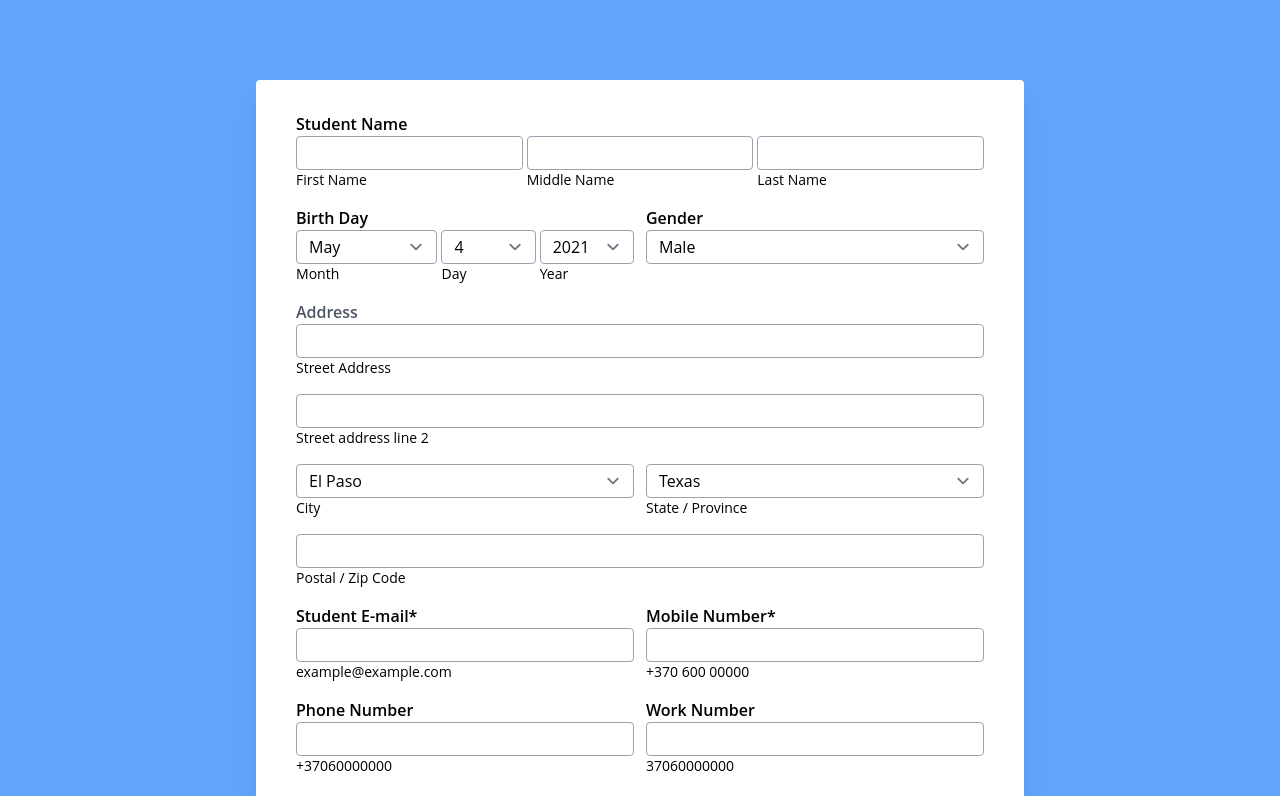
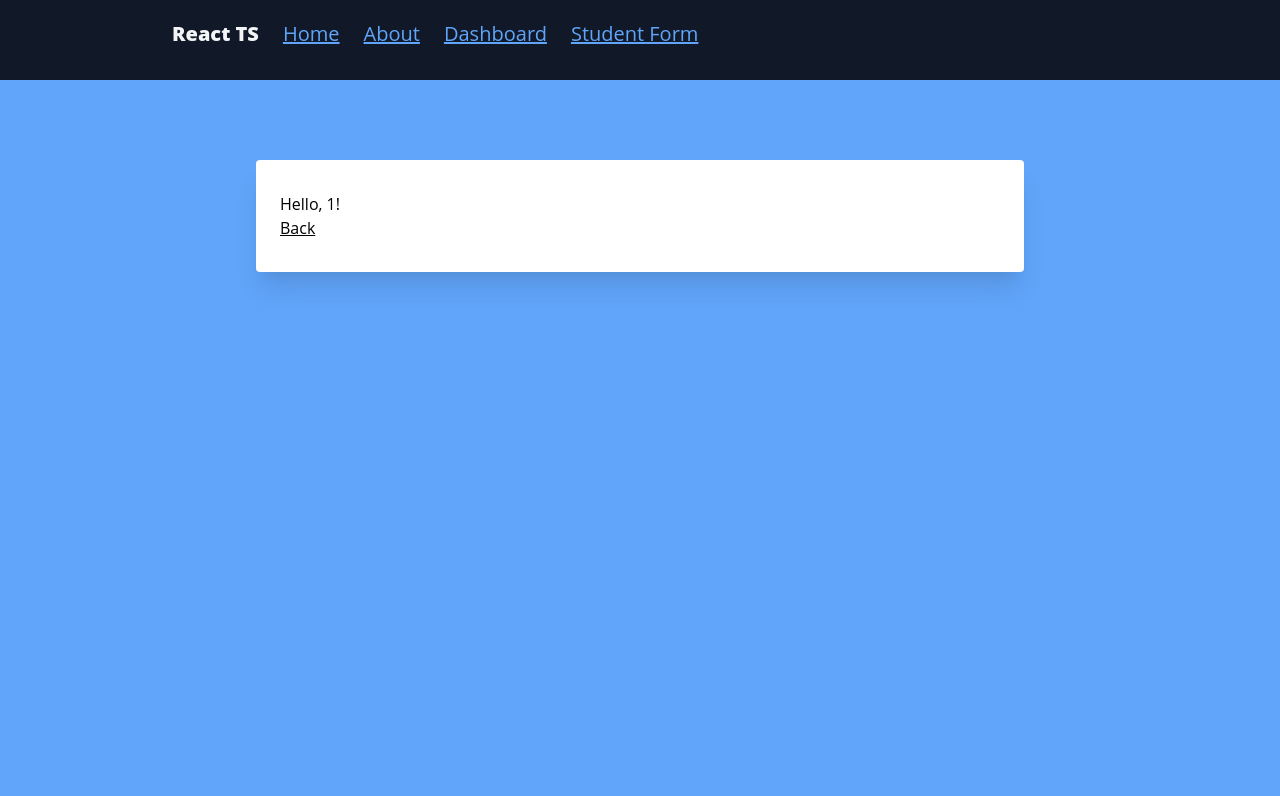
Before and after one commit to IanSSenne/react-ts, a React (Create React App) app: page /dashboard/1 in a window 1280 px wide. Shown: the top 796 px of the page. Built offline with nearby package versions, Linux system fonts and the light colour scheme.

Commit message:
Added react routes

```diff
--- a/package.json
+++ b/package.json
@@ -17,6 +17,7 @@
     "react": "^17.0.2",
     "react-dom": "^17.0.2",
     "react-hook-form": "^7.3.6",
+    "react-router-dom": "^5.2.0",
     "react-scripts": "4.0.3",
     "tailwindcss": "npm:@tailwindcss/postcss7-compat@^2.1.2",
     "typescript": "^4.2.4",
@@ -46,5 +47,7 @@
       "last 1 safari version"
     ]
   },
-  "devDependencies": {}
+  "devDependencies": {
+    "@types/react-router-dom": "^5.1.7"
+  }
 }
--- a/src/App.tsx
+++ b/src/App.tsx
@@ -1,12 +1,51 @@
 import Form from './domains/Form';
+import {
+  BrowserRouter as Router,
+  Switch,
+  Route,
+  Link
+} from "react-router-dom";
+import Home from './Pages/Home';
+import About from './Pages/About';
+import Dashboard from './Pages/Dashboard';
+import Details from './Pages/Dashboard/Details';
 
 function App() {
   return (
-    <div className="mt-20 mb-16 sm:mx-auto sm:w-full max-w-3xl">
-      <div className="bg-white py-8 px-6 shadow rounded sm:px-10 shadow-xl">
-        <Form />
-      </div><br />
-    </div>
+    <Router>
+      <header >
+        <nav className='bg-gray-900 pt-5 pl-40 h-20'>
+          <ul className='flex text-blue-400 text-xl'>
+            <li className=''>
+              <Link className='p-3 font-black text-gray-100' to='/'>React TS</Link>
+            </li>
+            <li>
+              <Link className='p-3 hover:text-blue-500 underline' to="/">Home</Link>
+            </li>
+            <li>
+              <Link className='p-3 hover:text-blue-500 underline' to="/about">About</Link>
+            </li>
+            <li>
+              <Link className='p-3 hover:text-blue-500 underline' to="/dashboard">Dashboard</Link>
+            </li>
+            <li>
+              <Link className='p-3 hover:text-blue-500 underline' to="/form">Student Form</Link>
+            </li>
+          </ul>
+        </nav>
+        <div className="mt-20 mb-16 sm:mx-auto sm:w-full max-w-3xl">
+          <div className="bg-white py-8 px-6 shadow rounded shadow-xl">
+            <Switch>
+              <Route exact path="/" component={Home}/>
+              <Route path="/about" component={About}/>
+              <Route exact path="/dashboard" component={Dashboard}/>
+              <Route path="/dashboard/:username" component={Details}/>
+              <Route path="/form" component={Form}/>
+            </Switch>
+          </div>
+        </div>
+      </header>
+    </Router>
   );
 }
 
--- /dev/null
+++ b/src/Pages/About/index.tsx
@@ -0,0 +1,7 @@
+export default function About() {
+  return (
+    <div>
+      <h2>About Page</h2>
+    </div>
+  );
+}
--- /dev/null
+++ b/src/Pages/Dashboard/Details.tsx
@@ -0,0 +1,16 @@
+import { useEffect, useState } from "react";
+import { Link } from "react-router-dom";
+
+export default function Details(props:any) {
+  const [username, setUsername] = useState('');
+
+  useEffect(() => {
+    setUsername(props.match.params.username)
+  },[]);
+  return (
+    <div>
+      <h2>{`Hello, ${username}!`}</h2>
+      <Link  className='underline' to={`/dashboard/`}>Back</Link>
+    </div>
+  );
+}
--- /dev/null
+++ b/src/Pages/Dashboard/index.tsx
@@ -0,0 +1,10 @@
+import { Link } from "react-router-dom";
+export default function Dashboard() {
+  const username = 'Jonas Jonaitis';
+  return (
+    <div>
+      <h2>Dashboard Page</h2>
+      <Link className='underline' to={`/dashboard/${username}`}>User details</Link>
+    </div>
+  );
+}
--- /dev/null
+++ b/src/Pages/Home/index.tsx
@@ -0,0 +1,7 @@
+export default function Home() {
+  return (
+    <div>
+      <h2>Home Page</h2>
+    </div>
+  );
+}
--- a/src/api/getData.tsx
+++ b/src/api/getData.tsx
@@ -30,9 +30,17 @@ export function generateArrayOfCourses() {
   return Array.from({ length: courses.length }, (v, i) => ({ value: courses[i], label: courses[i].charAt(0).toUpperCase() + courses[i].slice(1) }));
 }
 
+
+
+interface StateInterface  {
+  texas: string[],
+  florida: string[],
+  indiana: string[],
+  nevada: string[],
+}
 // Data object for state/city
-const cityByState = {
-  texas: ['el Paso', 'dallas'],
+const cityByState: StateInterface = {
+  texas: ['el paso', 'dallas'],
   florida: ['miami', 'orlando'],
   indiana: ['indianapolis', 'madison'],
   nevada: ['las vegas', 'virginia']
--- a/src/domains/Form.tsx
+++ b/src/domains/Form.tsx
@@ -8,36 +8,44 @@ import { generateArrayOfMonths, generateArrayOfDays, generateArrayOfYears, gener
 
 export default function Form() {
 
-  const cityByState: any = {
+  interface StateInterface  {
+    texas: string[],
+    florida: string[],
+    indiana: string[],
+    nevada: string[],
+  }
+  // Data object for state/city
+  const cityByState: any /* StateInterface */ = {
     texas: ['el Paso', 'dallas'],
     florida: ['miami', 'orlando'],
     indiana: ['indianapolis', 'madison'],
     nevada: ['las vegas', 'virginia']
   }
 
+  const [years, setYears] = useState([]);
   const [month, setMonth] = useState([]);
   const [day, setDay] = useState([]);
-  const [years, setYears] = useState([]);
   const [selectedYear, setSelectedYear] = useState(new Date().getFullYear());
   const [selectedMonth, setSelectedMonth] = useState(new Date().getMonth() + 1);
   const [selectedDay, setSelectedDay] = useState(new Date().getDate());
-  const [selectedCity, setSelectedCity] = useState([]);
-  const [selectedState, setSelectedState] = useState([]);
-  const [selectedGender, setSelectedGender] = useState([]);
-  const [selectedCourses, setSelectedCourses] = useState([]);
+  const [city, setCity] = useState([]);
+  const [state, setState] = useState([]);
   const [gender, setGender] = useState([]);
   const [courses, setCourses] = useState([]);
-  const [city, setCity] = useState([]);
-  const [state, setState] = useState([]);
+  const [selectedCity, setSelectedCity] = useState('');
+  const [selectedState, setSelectedState] = useState('');
+  const [selectedGender, setSelectedGender] = useState('');
+  const [selectedCourses, setSelectedCourses] = useState('');
 
   useEffect(() => {
-    const resultMonth: any = generateArrayOfMonths();
+    const resultMonth  : any /*{ value: number; label: string; }[] */ = generateArrayOfMonths();
     const resultDay: any = generateArrayOfDays();
     const resultYears: any = generateArrayOfYears();
     const resultGender: any = generateArrayOfGenders();
     const resultCourses: any = generateArrayOfCourses();
     const resultCity: any = generateArrayOfCities();
     const resultState: any = generateArrayOfStates();
+
     if (resultMonth?.length) {
       setMonth(resultMonth);
     }
@@ -79,7 +87,7 @@ export default function Form() {
 
   const onChangeSelectState = (newState:any) => {
     setSelectedState(newState);
-    const newCityList:any = generateArrayOfCities(cityByState[newState]);
+    const newCityList: { value: string; label: string; }[] | any = generateArrayOfCities(cityByState[newState]);
     setCity(newCityList);
   }
 
```
Also changed, not shown: 1 other file (tests, documents, lock files or other folders).
